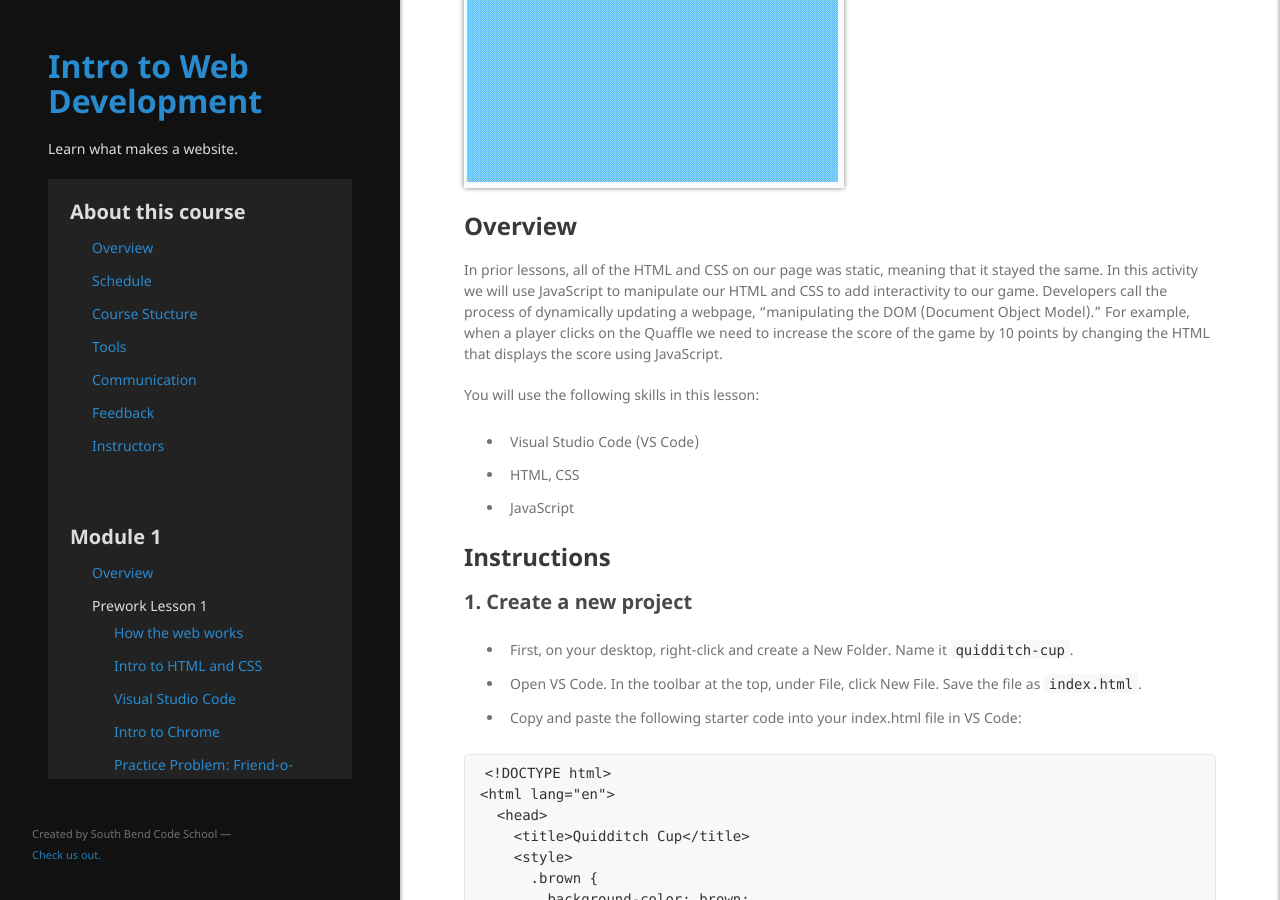
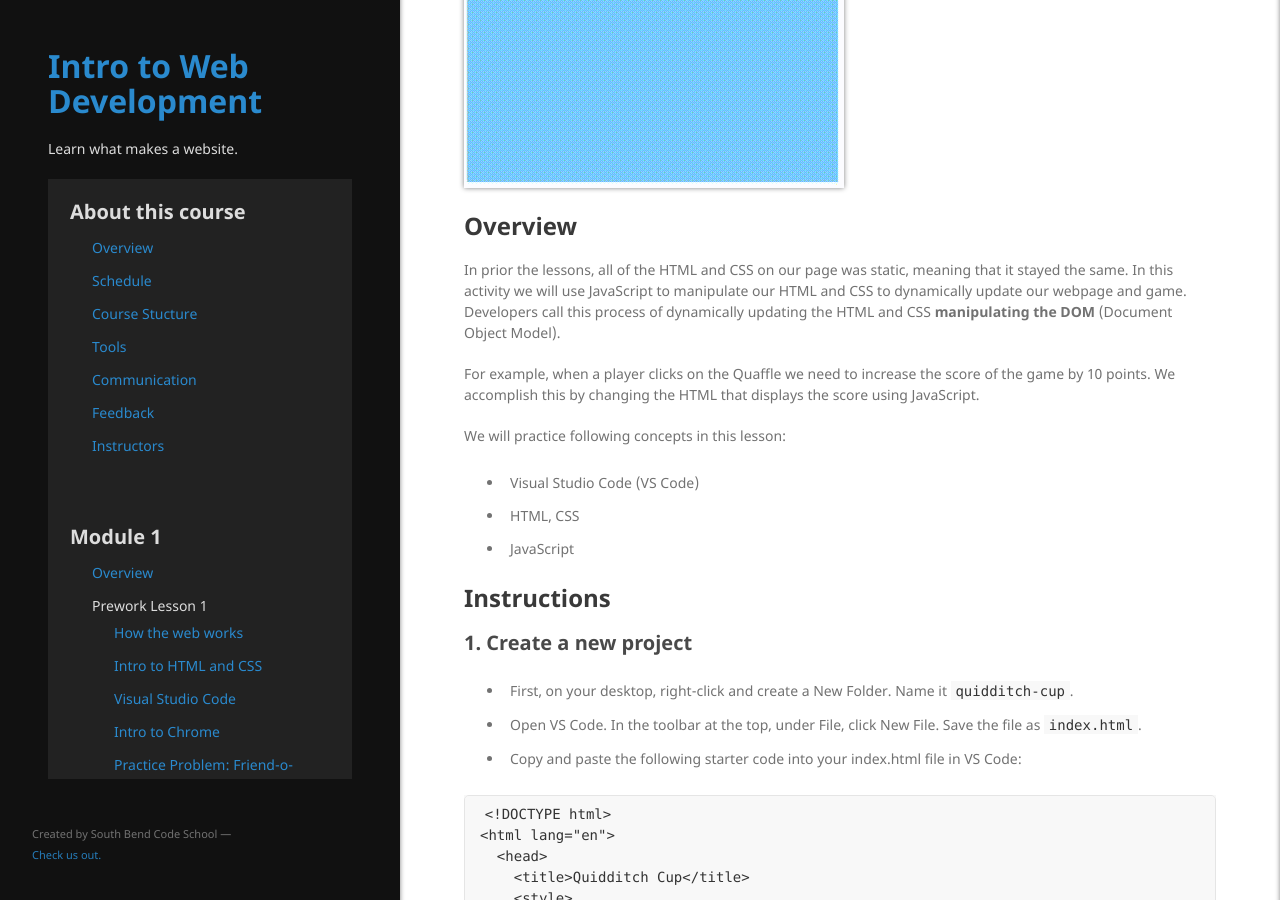
Before and after one commit to south-bend-code-works/intro-to-web-dev, a Jekyll site: the page built from lessons/module1/pp-quidditch.md, in a window 1280 px wide and 900 px high, scrolled down 756 px. Built offline with Jekyll 4.4.1, drawn with Linux system fonts in a browser that asks for light colours; our own code applies the rules of GitHub Pages for plain Markdown files.

Commit message:
updating language for quidditch cup

```diff
--- a/lessons/module1/pp-quidditch.md
+++ b/lessons/module1/pp-quidditch.md
@@ -14,9 +14,11 @@ At the end of this activity, you will have built something similar to this:
 
 ## Overview
 
-In prior lessons, all of the HTML and CSS on our page was static, meaning that it stayed the same.  In this activity we will use JavaScript to manipulate our HTML and CSS to add interactivity to our game.  Developers call the process of dynamically updating a webpage, "manipulating the DOM (Document Object Model)."  For example, when a player clicks on the Quaffle we need to increase the score of the game by 10 points by changing the HTML that displays the score using JavaScript.
+In prior the lessons, all of the HTML and CSS on our page was static, meaning that it stayed the same.  In this activity we will use JavaScript to manipulate our HTML and CSS to dynamically update our webpage and game.  Developers call this process of dynamically updating the HTML and CSS **manipulating the DOM** (Document Object Model).
 
-You will use the following skills in this lesson:
+For example, when a player clicks on the Quaffle we need to increase the score of the game by 10 points.  We accomplish this by changing the HTML that displays the score using JavaScript.
+
+We will practice following concepts in this lesson:
 * Visual Studio Code (VS Code)
 * HTML, CSS
 * JavaScript
```
